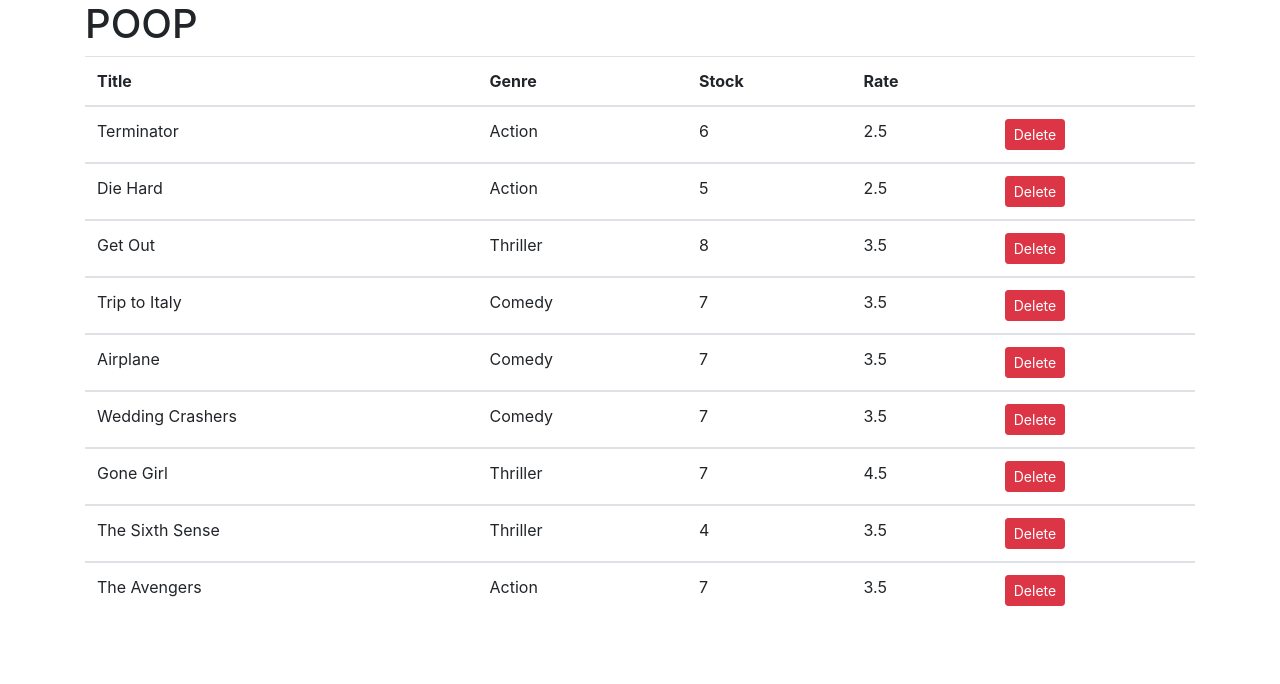
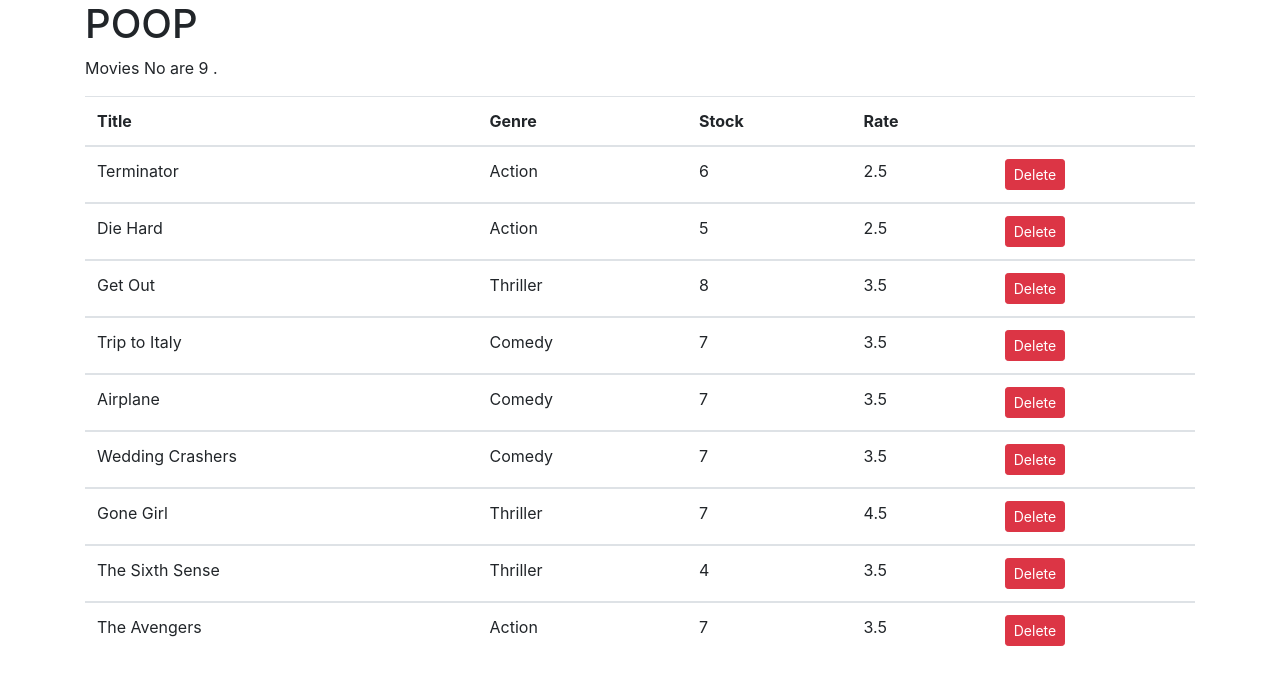
Before and after one commit to pskali1998/JS-Vinly-App, a React (Create React App) app in the folder vidly/: page / in a window 1280 px wide. Shown: the top 684 px of the page. Built offline with nearby package versions, Linux system fonts and the light colour scheme; the HTML template or start-up script is replaced by a standard one.

Commit message:
Adding the p tag of message of how much the movies are left in . Used obj destructuring as follow > const {length : movino} = this.state.movies; || applied if condition

```diff
--- a/vidly/src/components/newCompo.jsx
+++ b/vidly/src/components/newCompo.jsx
@@ -1,19 +1,24 @@
 import React, { Component } from 'react';
-import { getMovies, getMovie } from '../services/fakeMovieService';
+import { getMovies } from '../services/fakeMovieService';
  class NewCompo extends Component {
      state = {
          objmov : getMovies()
       }
     handleDelete = currmovie =>{
         const newMov = this.state.objmov.filter(m => m._id !== currmovie._id)
-        //console.log(newMov);
+        //  console.log(newMov);
         this.setState({objmov:newMov});
         //console.log(this.state.objmov);
 
     };
      render() {
+         // Adding the message list :
+         // Obj Destructuring into moviesNo
+         const {length: moviesNo} = this.state.objmov;
+         if(moviesNo===0) return <p>No Movies Left</p>
          return (
          <div>
+             <p>Movies No are {moviesNo} .</p>
              <table className='table'>
                  <thead>
                      <tr>
```
